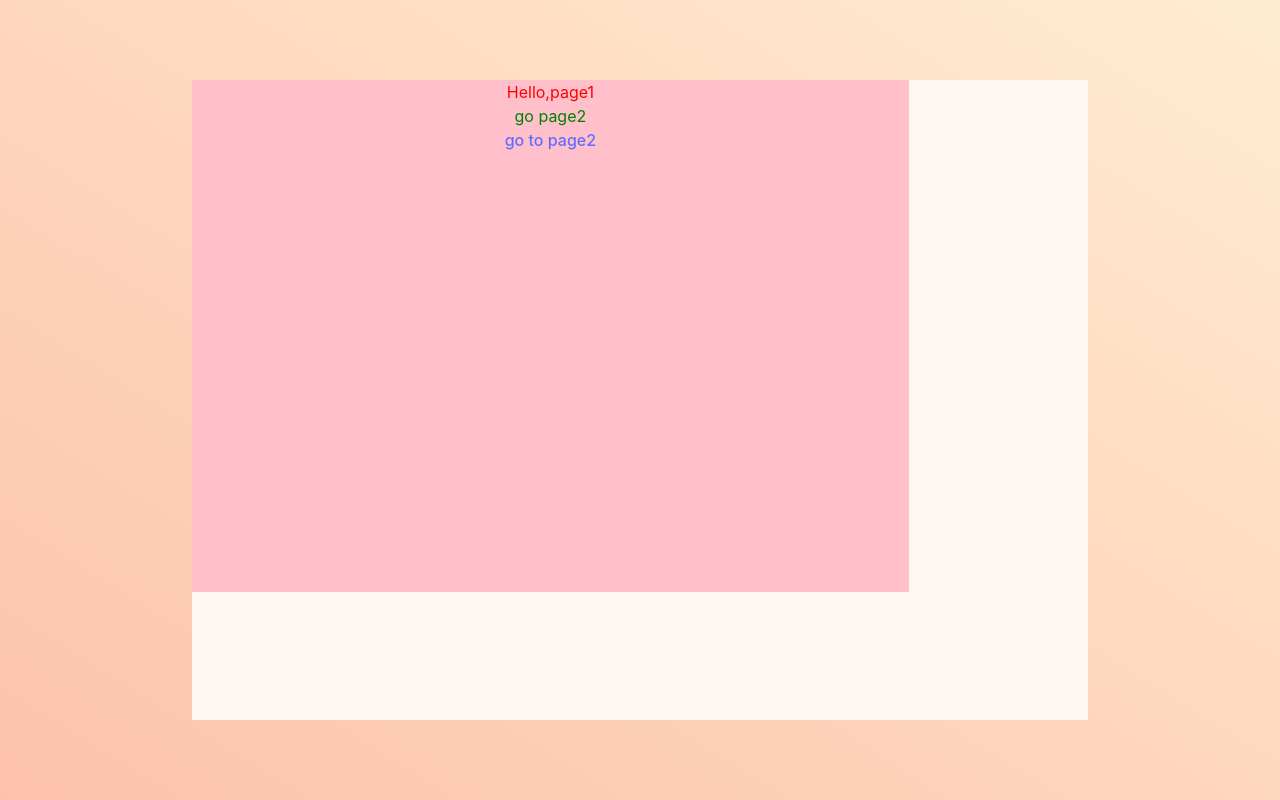
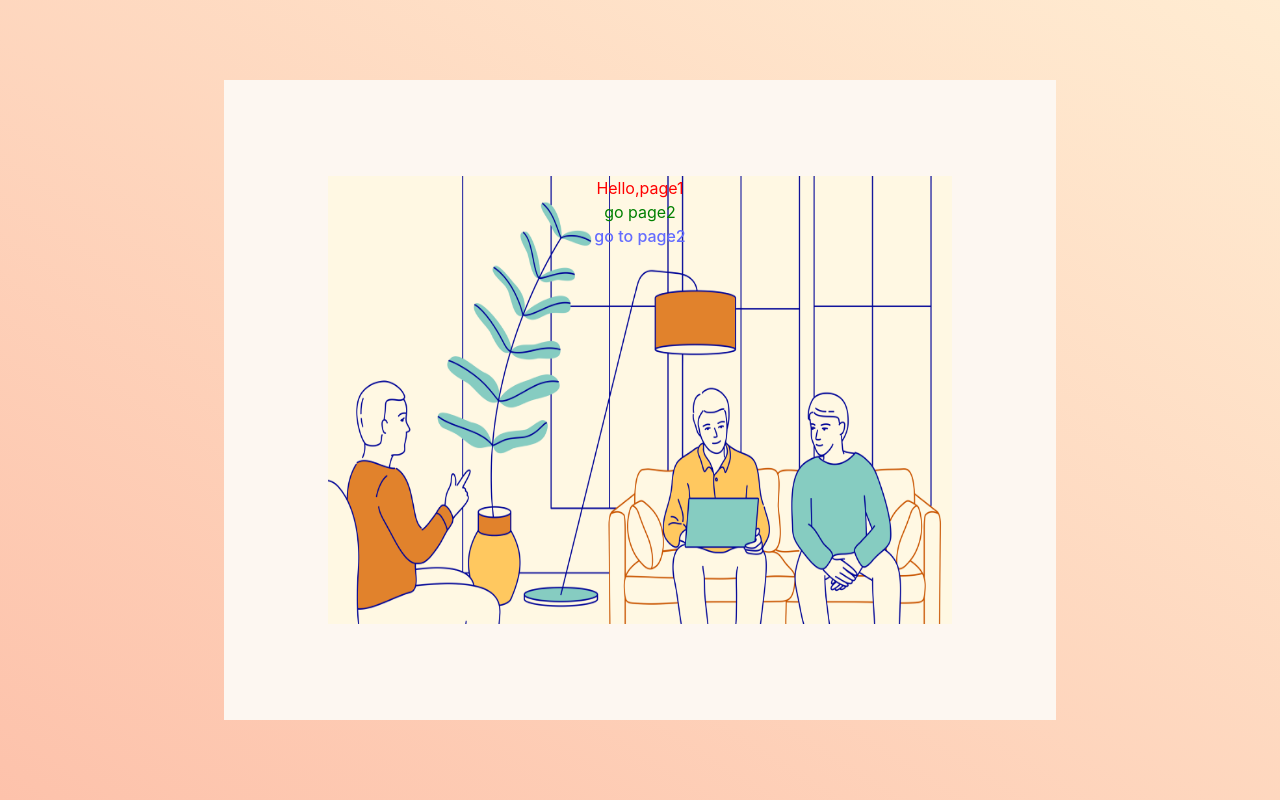
Before and after one commit to Argrule/invitatioin-letter, a Vue app: page /home/page1 in a window 1280 px wide. Built offline with nearby package versions, Linux system fonts and the light colour scheme.

Commit message:
page1居中

```diff
--- a/src/components/page1.vue
+++ b/src/components/page1.vue
@@ -25,10 +25,16 @@ export default {
 
 <style scoped>
 .center {
-  /* background: url("../assets/page1.png"); */
-  background-color: pink;
+  height: 100%;
+  width: 100%;
+  display: flex;
+  justify-content: center;
+  align-items: center;
+}
+.incenter {
+  background: url("../assets/page1.png");
   background-size: 100% 100%;
-  height: 80%;
-  width: 80%;
+  height: 70%;
+  width: 75%;
 }
 </style>
--- a/src/views/home.vue
+++ b/src/views/home.vue
@@ -1,16 +1,15 @@
 <template>
   <!-- 信的内容，容器 -->
   <div class="letter_content">
-        <router-view/>
+    <router-view />
   </div>
 </template>
 
-<script setup>
-</script>
+<script setup></script>
 
 <style scoped>
-.letter_content{
-    width: 70vw;
+.letter_content {
+  width: 65vw;
   height: 80vh;
   padding: auto;
   background-color: rgb(253, 247, 241);
```
Lines whose indentation alone changed are shown as unchanged.
